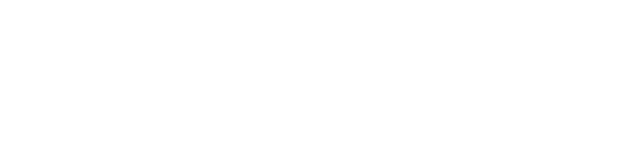
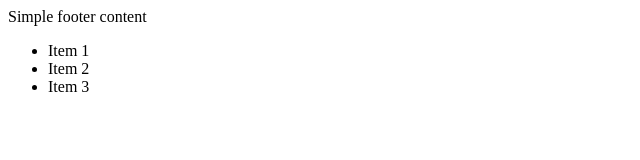
Before and after one commit to Imadecrypte/gittp, a plain HTML site: page index.html in a window 1280 px wide. Shown: the whole page, without its empty margins (0-640 px from the left). Drawn offline with Linux system fonts and the light colour scheme.

Commit message:
feat(footer) : add HTML

```diff
--- a/index.html
+++ b/index.html
@@ -6,6 +6,13 @@
     <title>Document</title>
 </head>
 <body>
-
+    <footer>
+        Simple footer content
+        <ul>
+            <li>Item 1</li>
+            <li>Item 2</li>
+            <li>Item 3</li>
+        </ul>
+    </footer>
 </body>
 </html>
```
